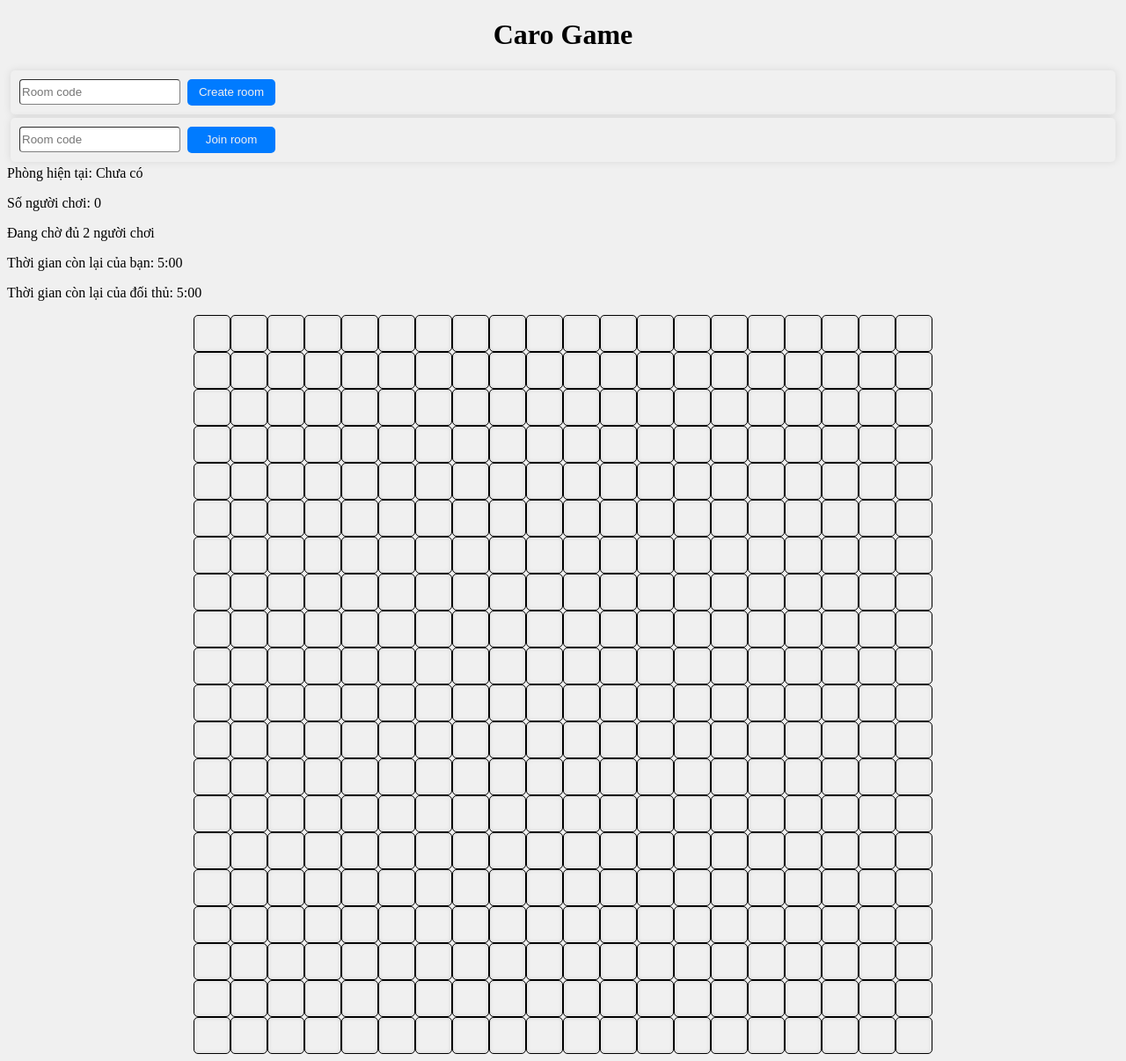
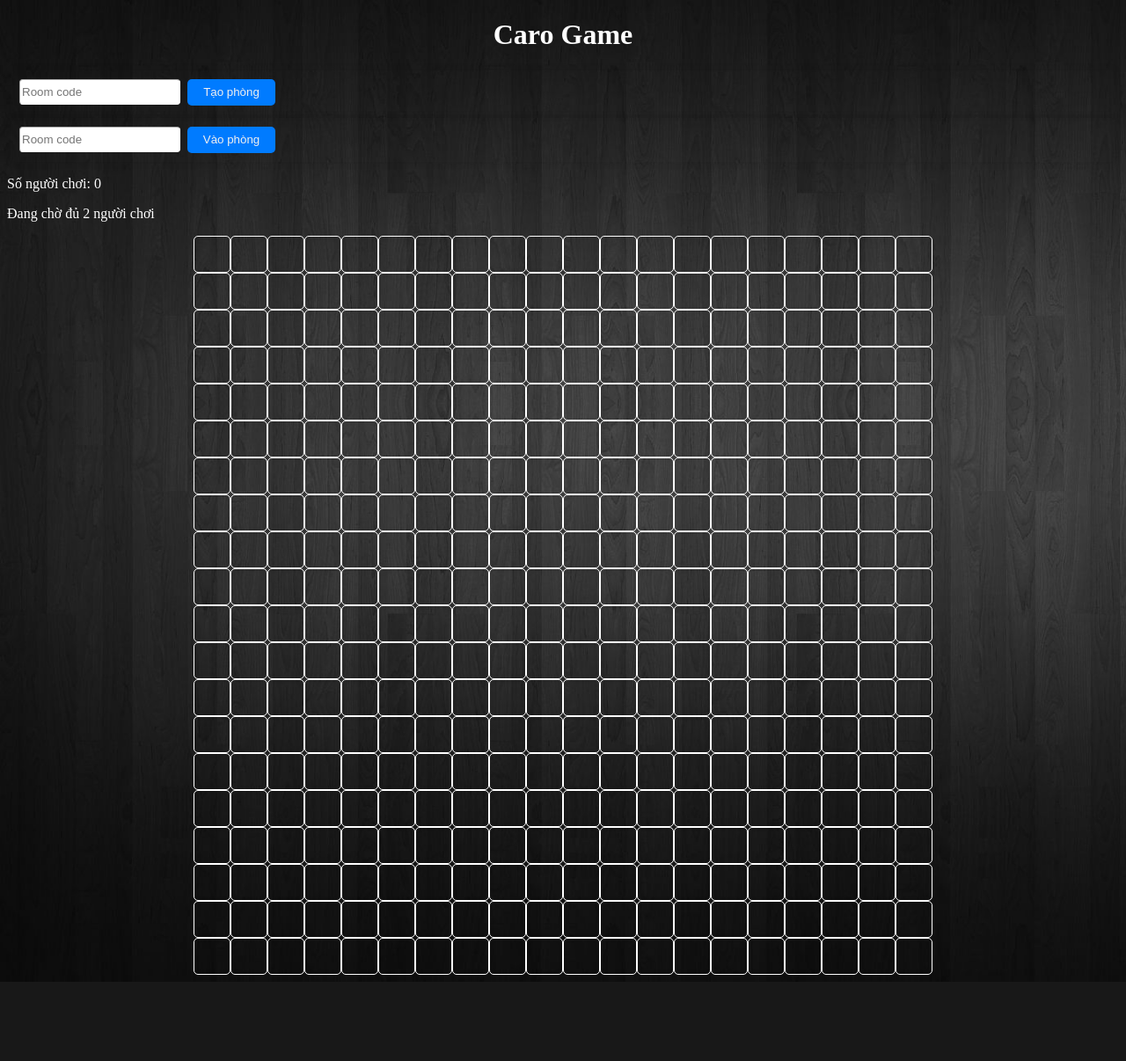
Before and after one commit to sondt1337/Caro-Game-Project, a Flask app: page /caro-onl in a window 1280 px wide. Shown: the whole page at 88% size. After the commit the page ends 1116 px from the top, so only its background shows below. Run offline with Flask 3, Linux system fonts and the light colour scheme; some libraries are stand-ins or nearby versions.

Commit message:
beautiful code (edit css)

```diff
--- a/static/css/styles-caro.css
+++ b/static/css/styles-caro.css
@@ -1,5 +1,8 @@
 body {
-    background-color: #f0f0f0;
+    background-image: url('../images/background.jpg');
+    background-size: cover;
+    background-repeat: no-repeat;
+    color: white;
 }
 
 #board {
@@ -16,7 +19,7 @@ body {
     border-radius: 5px;
     width: 40px;
     height: 40px;
-    border: 1px solid black;
+    border: 1px solid white;
     display: inline-flex;
     justify-content: center;
     align-items: center;
@@ -30,13 +33,15 @@ body {
 }
 
 .cell.x {
-    color: #ff0000;
+    color: #ff7f7f;
     font-family: 'Arial', sans-serif;
+    font-weight: bold;
 }
 
 .cell.o {
-    color: #0000ff;
+    color: #7878ff;
     font-family: 'Arial', sans-serif;
+    font-weight: bold;
 }
 
 @keyframes blink {
@@ -56,8 +61,11 @@ body {
 }
 
 .form-container {
+    /*display: inline-block;*/
+    /* Hiển thị các form cùng một hàng */
     margin: 4px;
-    background-color: #f0f0f0;
+    border-color: transparent;
+    background-color: transparent;
     /* Màu nền mới cho form */
     border-radius: 5px;
     /* Bo góc cho form */
@@ -69,7 +77,7 @@ body {
 
 .form-container input {
     border-radius: 4px;
-    border-color: gray;
+    border-color: rgb(255, 255, 255);
     border-width: 1px;
     height: 25px;
     margin-right: 4px;
@@ -86,21 +94,45 @@ button[type="submit"] {
     height: 30px;
 }
 
-
-/* Specific styles for create-room-form */
-
 #create-room-form {
-    background-color: #f0f0f0;
-}
-
-#create-room-code {
-    placeholder: "Tạo mã phòng";
+    background-color: transparent;
 }
 
 #join-room-form {
-    background-color: #f0f0f0;
+    background-color: transparent;
 }
 
-#join-room-code {
-    placeholder: "Mã phòng";
+#current-room-container {
+    background-color: transparent;
+    border-radius: 5px;
+    padding: 10px;
+    margin-bottom: 10px;
+    box-shadow: 0 0 10px rgba(0, 0, 0, 0.1);
 }
+
+.frame-content {
+    display: flex;
+    justify-content: space-between;
+    align-items: center;
+}
+
+#current-room {
+    font-family: 'Arial', sans-serif;
+    font-size: 16px;
+    /* Loại bỏ margin mặc định của thẻ <p> */
+}
+
+#leave-room-button {
+    background-color: #dc3545;
+    color: #ffffff;
+    border: none;
+    border-radius: 5px;
+    cursor: pointer;
+    width: 100px;
+    height: 30px;
+    display: inline-block;
+}
+
+#leave-room-button:hover {
+    background-color: #c82333;
+}
--- a/static/css/styles-home.css
+++ b/static/css/styles-home.css
@@ -1,5 +1,8 @@
 body {
-    background-color: #f0f0f0;
+    background-image: url('../images/background.jpg');
+    background-size: cover;
+    background-repeat: no-repeat;
+    color: white;
     font-family: Arial, sans-serif;
 }
 
--- a/static/js/caro-off.js
+++ b/static/js/caro-off.js
@@ -1,5 +1,5 @@
 // Kết nối socket thông qua SERVER (BẮT BUỘC - nếu local thì kết nối qua https://)
-let socket = io.connect('https://caro-game-thai-son.onrender.com');
+let socket = io.connect('https://1df23f47-644a-4a2f-92f0-e2c1ed4d8666-00-1gbez3q37p9dp.pike.replit.dev/');
 
 // Khai báo bảng và người chơi đầu được sử dụng "X"
 let boardElement = document.getElementById('board');
--- a/static/js/caro-onl.js
+++ b/static/js/caro-onl.js
@@ -1,5 +1,5 @@
 // Kết nối socket qua server (KHI KHỞI TẠO TRÊN SERVER)
-let socket = io.connect('https://caro-game-thai-son.onrender.com');
+let socket = io.connect('https://1df23f47-644a-4a2f-92f0-e2c1ed4d8666-00-1gbez3q37p9dp.pike.replit.dev/');
 
 // Kết nối socket thông qua LAN (BUILD TRÊN LOCAL)
 // let socket = io.connect('http://' + document.domain + ':' + location.port);
@@ -34,8 +34,10 @@ document.getElementById('join-room-form').addEventListener('submit', function(e)
             document.getElementById('create-room-form').parentElement.style.display = 'none';
             document.getElementById('join-room-form').parentElement.style.display = 'none';
             // Hiển thị thông tin về phòng hiện tại và nút để rời phòng
-            document.getElementById('current-room').innerText = 'Phòng hiện tại: ' + roomCode;
-            document.getElementById('leave-room-button').style.display = 'block';
+            let currentRoomElement = document.getElementById('current-room');
+            currentRoomElement.innerText = 'Phòng hiện tại: ' + roomCode;
+            currentRoomElement.style.fontWeight = 'bold';
+            document.getElementById('current-room-container').style.display = 'block';
         }
     });
 });
@@ -45,17 +47,9 @@ document.getElementById('leave-room-button').addEventListener('click', function(
     e.preventDefault();
     // Gửi yêu cầu rời phòng đến server
     socket.emit('leave', { room_code: roomCode }, function(error) {
-        // Làm mới trang
         location.reload();
     });
 });
-
-// Xử lý sự kiện thông báo khi đối thủ mất kết nối
-// socket.on('opponentDisconnected', function() {
-// alert('Đối thủ đã mất kết nối. bạn hãy tìm một đối thủ mới (làm mới trang)');
-//location.reload();
-// });
-
 
 // Khai báo bảng và người chơi đầu được sử dụng "X"
 let boardElement = document.getElementById('board');
@@ -180,7 +174,6 @@ socket.on('opponentMove', function(data) {
     }
 });
 
-
 // Hàm kiểm tra trả về kết quả (Thắng - Hòa)
 function checkWin(index, player) {
     let row = Math.floor(index / 20);
@@ -217,7 +210,8 @@ function checkWin(index, player) {
 }
 
 function resetGame() {
-    for (let i = 0; i < board.length; i++) { // Xóa tất cả các nước đi trên bảng
+    // Xóa tất cả các nước đi trên bảng
+    for (let i = 0; i < board.length; i++) {
         board[i].textContent = '';
         board[i].addEventListener('click', handleClick); // Thêm lại sự kiện click vào ô
         board[i].classList.remove('x', 'o', 'highlight'); // Xóa các sự kiện highlight và tô màu
@@ -250,7 +244,7 @@ function startCountdownme() {
             alert('Hết giờ! Bạn đã thua. Bấm để chơi ván khác!');
             resetGame();
         }
-    }, 1000); // Cập nhật mỗi 1 giây
+    }, 1000);
 }
 
 function startCountdownenemy() {
@@ -267,10 +261,10 @@ function startCountdownenemy() {
             alert('Đối thủ đã thua. Bấm để chơi ván khác!');
             resetGame();
         }
-    }, 1000); // Cập nhật mỗi 1 giây
+    }, 1000);
 }
 
-// Hàm dừng đếm khi người chơi di chuyển
+// Dừng đếm khi người chơi di chuyển
 function stopCountdownme() {
     clearInterval(countdownme);
     document.getElementById('countdownme').textContent = 'Thời gian còn lại của bạn: 5:00';
--- a/templates/caro-onl.html
+++ b/templates/caro-onl.html
@@ -10,22 +10,25 @@
   <div class="form-container">
     <form id="create-room-form">
         <input type="text" id="create-room-code" placeholder="Room code">
-        <button type="submit">Create room</button>
+        <button type="submit">Tạo phòng</button>
     </form>
   </div>
   <div class="form-container">
     <form id="join-room-form">
         <input type="text" id="join-room-code" placeholder="Room code">
-        <button type="submit">Join room</button>
+        <button type="submit">Vào phòng</button>
     </form>
   </div>
-  <div id="current-room">Phòng hiện tại: Chưa có</div>
-  <button id="leave-room-button" style="display: none;" type= "submit">Rời phòng</button>
-
+  <div id="current-room-container" class="frame-container" style="display: none;">
+    <div class="frame-content">
+        <p id="current-room"></p>
+        <button id="leave-room-button" type="submit">Rời phòng</button>
+    </div>
+  </div>
     <p id="player-count">Số người chơi: 0</p>
     <p id="player-info">Đang chờ đủ 2 người chơi</p>
-    <p id="countdownme">Thời gian còn lại của bạn: 5:00</p>
-    <p id="countdownenemy">Thời gian còn lại của đối thủ: 5:00</p>
+    <p id="countdownme"></p>
+    <p id="countdownenemy"></p>
 
     <!--Cập nhật trạng thái game-->
     <div id="status"></div>
```
Also changed, not shown: static/images/background.jpg (added).
